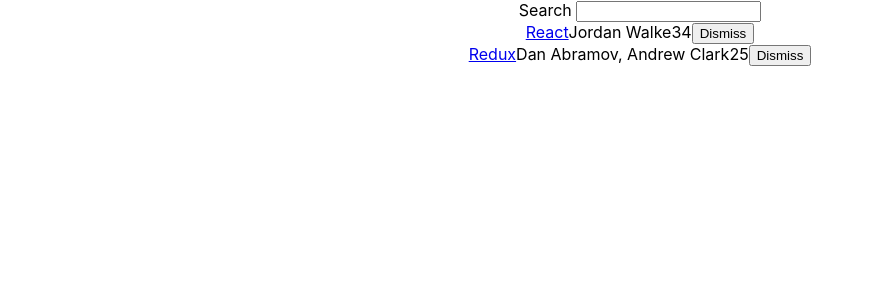
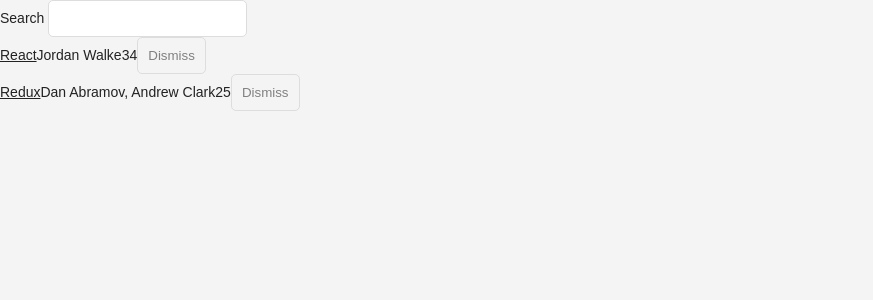
Before and after one commit to jordanobaluz/roadToReact, a React (Create React App) app: page / in a window 1280 px wide. Shown: the top 300 px of the page, without its empty margins (0-873 px from the left). Built offline with nearby package versions, Linux system fonts and the light colour scheme.

Commit message:
created the styled for the page

```diff
--- a/src/App.css
+++ b/src/App.css
@@ -1,38 +1,101 @@
-.App {
+body {
+  color: #222;
+  background: #f4f4f4;
+  font: 400 14px CoreSans, Arial, sans-serif;
+}
+a {
+  color: #222;
+}
+a:hover {
+  text-decoration: underline;
+}
+
+ul,
+li {
+  list-style: none;
+  padding: 0;
+  margin: 0;
+}
+
+input {
+  padding: 10px;
+  border-radius: 5px;
+  margin-right: 10px;
+  border: 1px solid #dddddd;
+}
+
+button {
+  padding: 10px;
+  border-radius: 5px;
+  border: 1px solid #dddddd;
+  background: transparent;
+  color: #808080;
+  cursor: pointer;
+}
+button:hover {
+  color: #222;
+}
+
+.page {
+  margin: 20px;
+}
+
+.interactions {
   text-align: center;
 }
 
-.App-logo {
-  height: 40vmin;
-  pointer-events: none;
+.table {
+  margin: 20px 0;
 }
 
-@media (prefers-reduced-motion: no-preference) {
-  .App-logo {
-    animation: App-logo-spin infinite 20s linear;
-  }
+.table-header {
+  display: flex;
+  line-height: 24px;
+  font-size: 16px;
+  padding: 0 10px;
+  justify-content: space-between;
 }
 
-.App-header {
-  background-color: #282c34;
-  min-height: 100vh;
-  display: flex;
-  flex-direction: column;
-  align-items: center;
-  justify-content: center;
-  font-size: calc(10px + 2vmin);
-  color: white;
+.table-empty {
+  margin: 200px;
+  text-align: center;
+  font-size: 16px;
 }
 
-.App-link {
-  color: #61dafb;
+.table-row {
+  display: flex;
+  line-height: 24px;
+  white-space: nowrap;
+  margin: 10px 0;
+  padding: 10px;
+  background: #ffffff;
+  border: 1px solid #e3e3e3;
 }
 
-@keyframes App-logo-spin {
-  from {
-    transform: rotate(0deg);
-  }
-  to {
-    transform: rotate(360deg);
-  }
+.table-header > span {
+  overflow: hidden;
+  text-overflow: ellipsis;
+  padding: 0 5px;
 }
+
+.table-row > span {
+  overflow: hidden;
+  text-overflow: ellipsis;
+  padding: 0 5px;
+}
+
+.button-inline {
+  border-width: 0;
+  background: transparent;
+  color: inherit;
+  text-align: inherit;
+  -webkit-font-smoothing: inherit;
+  padding: 0;
+  font-size: inherit;
+  cursor: pointer;
+}
+
+.button-active {
+  border-radius: 0;
+  border-bottom: 1px solid #38bb6c;
+}
```
